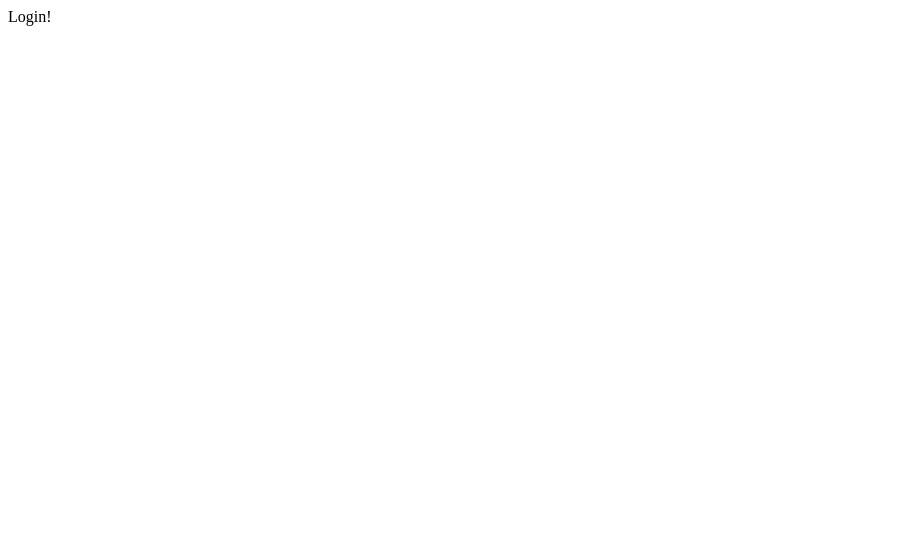
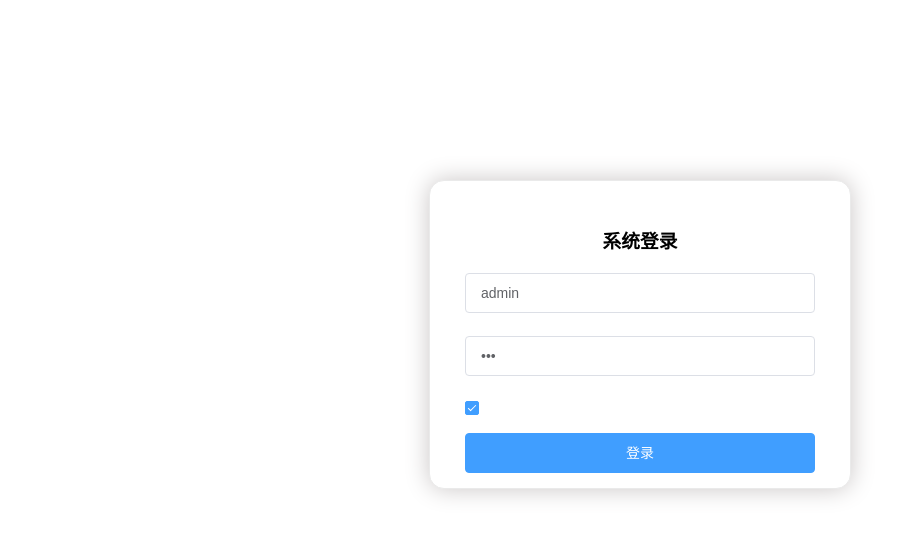
Before and after one commit to Lucifer2u/v-luciferpro, a Vue app: page /#/ in a window 1280 px wide. Shown: the top 536 px of the page, without its empty margins (0-915 px from the left). Built offline with nearby package versions, Linux system fonts and the light colour scheme.

Commit message:
登录页面

```diff
--- a/src/views/Login.vue
+++ b/src/views/Login.vue
@@ -1,15 +1,62 @@
 <template>
 <div>
-  Login!
+<!--  v-model:rules=:rules-->
+  <el-form :rules="rules" :model="loginForm" class="loginContainer">
+    <h3 class="login-title">系统登录</h3>
+
+    <el-form-item prop="username">
+      <el-input type="text" v-model="loginForm.username" auto-complete="off" placeholder="请输入你的用户名"></el-input>
+    </el-form-item>
+
+    <el-form-item prop="password">
+      <el-input type="password" v-model="loginForm.password" auto-complete="off" placeholder="请输入密码"></el-input>
+    </el-form-item>
+
+    <el-checkbox class="loginRemember" v-model="checked"></el-checkbox>
+
+    <el-button type="primary" style="width:100%;">登录</el-button>
+  </el-form>
 </div>
 </template>
 
 <script>
 export default {
-  name: "Login"
+  name: "Login",
+  data(){
+    return {
+      loginForm:{
+        username:'admin',
+        password:'123'
+      },
+      checked: true,
+      rules:{
+        username:[{required: true, message:"请输入你的用户名",trigger:"blur"}],
+        password:[{required: true, message:"请输入密码",trigger:"blur"}]
+      }
+    }
+  }
 }
 </script>
 
 <style scoped>
+.loginContainer{
+  border-radius: 15px;
+  background-clip: padding-box;
+  margin: 180px auto;
+  width:350px;
+  padding:35px 35px 15px 35px;
+  background: #fff;
+  border: 1px solid #eaeaea;
+  box-shadow: 0 0 25px #cac6c6;
+}
+.login-title{
+  margin:10px auto 20px auto;
+  text-align:center;
+  color: #000000;
+}
+.loginRemember{
+  text-align:left;
+  margin:0 0 15px 0;
+}
 
 </style>
```
